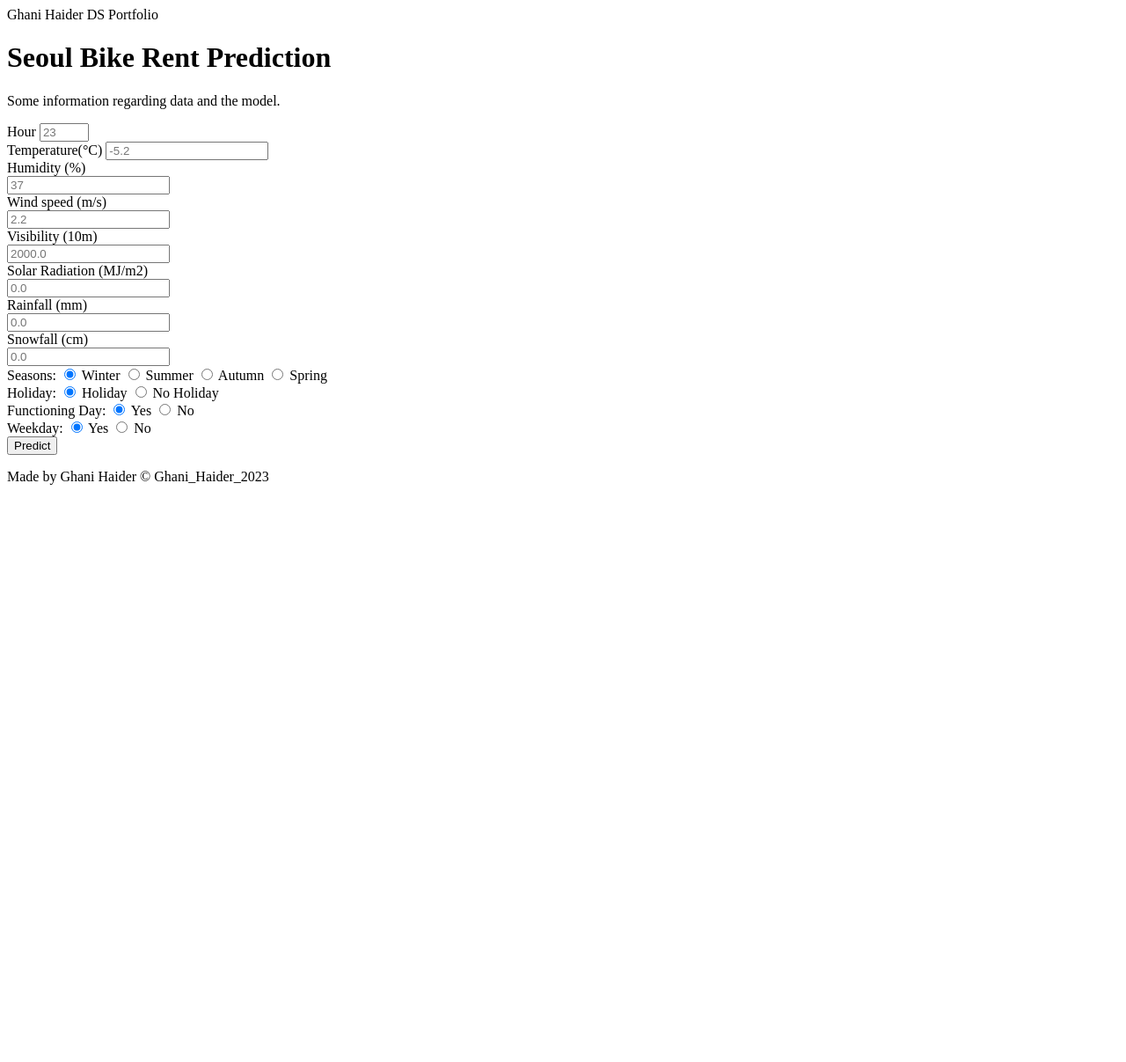
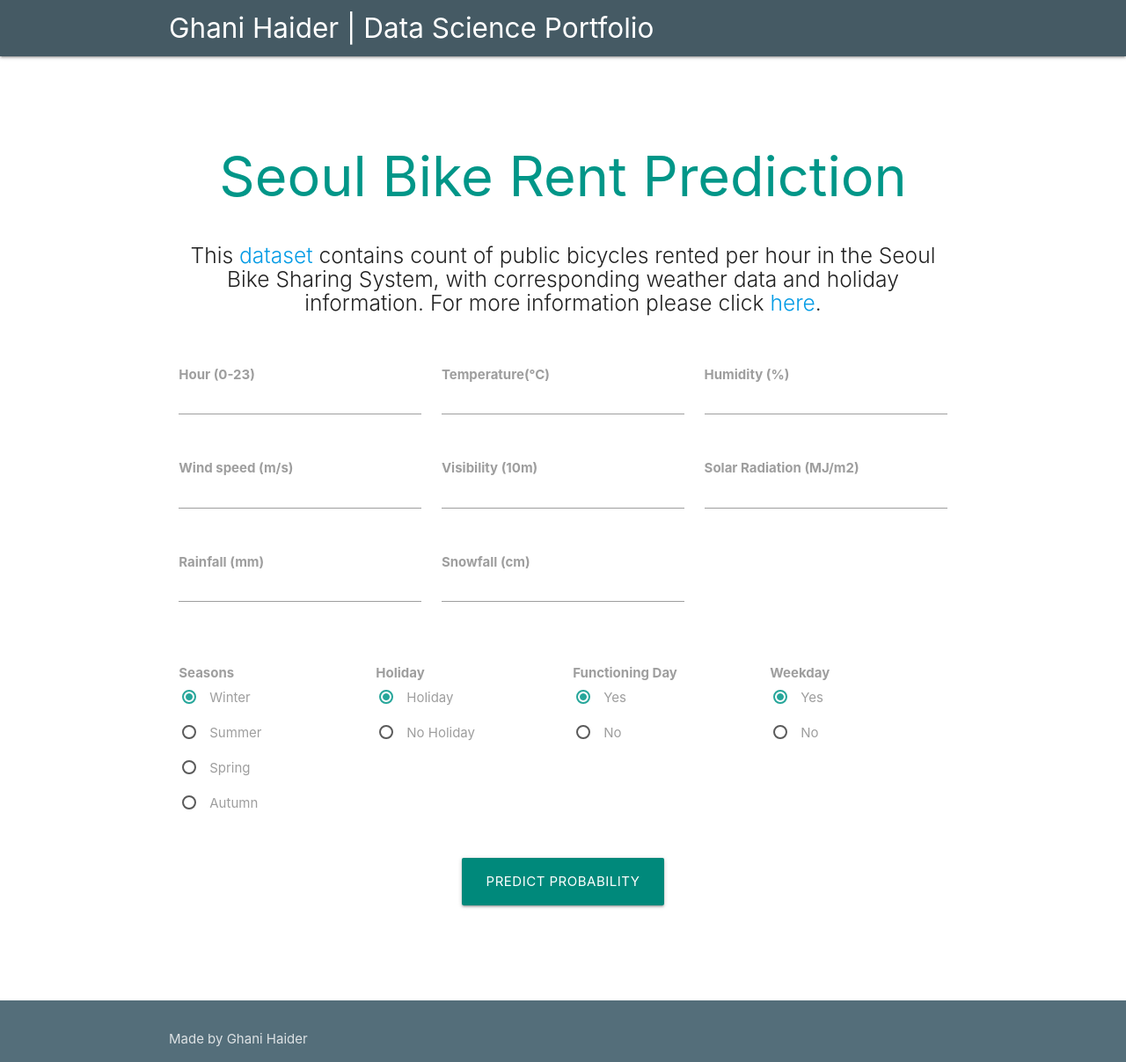
Before and after one commit to Ghani-Haider/Data_Science_Portfolio, a Flask app: page / in a window 1280 px wide. Shown: the whole page at 88% size. Before the commit the page ends 551 px from the top, so only its background shows below. Run offline with Flask 2, Linux system fonts and the light colour scheme; parts of the project's set-up code (start-up, migrations or seed data) failed here and were passed over.

Commit message:
css added in homepage

```diff
--- a/Regression_Projects/Seoul Bike Rent/app.py
+++ b/Regression_Projects/Seoul Bike Rent/app.py
@@ -24,7 +24,7 @@ def predict():
     # scale and predict
     predicted_val = pipeline.predict(x_input)[0]
     # display the predicted value
-    return render_template('homepage.html', prediction_txt=f"The Predict Value is {predicted_val}")
+    return render_template('homepage.html', prediction_txt=f"The amount of bike rented would be: {predicted_val:.0f}")
 
 
 ### categorical feature encoding to dummmy variables ###
--- a/Regression_Projects/Seoul Bike Rent/templates/homepage.html
+++ b/Regression_Projects/Seoul Bike Rent/templates/homepage.html
@@ -3,98 +3,192 @@
 <head>
     <meta charset="UTF-8">
     <meta http-equiv="X-UA-Compatible" content="IE=edge">
+    <!--Let browser know website is optimized for mobile-->
     <meta name="viewport" content="width=device-width, initial-scale=1.0">
+    <!--Import Google Icon Font-->
+    <link href="https://fonts.googleapis.com/icon?family=Material+Icons" rel="stylesheet">
+    <!--Import materialize.css-->
+    <!-- Compiled and minified CSS -->
+    <link rel="stylesheet" href="https://cdnjs.cloudflare.com/ajax/libs/materialize/1.0.0/css/materialize.min.css">
+    <!-- Page Title -->
     <title>Seoul Bike Prediction</title>
 </head>
 <body>
-    <header>Ghani Haider DS Portfolio</header>
-    <h1>Seoul Bike Rent Prediction</h1>
-    <p>Some information regarding data and the model.</p>
-    <form action="{{url_for('predict')}}" method="post">
-        <div>
+    <nav class="blue-grey darken-2" role="navigation">
+        <div class="nav-wrapper container">
+            <a id="logo-container" href="https://github.com/Ghani-Haider" target="_blank" class="brand-logo">Ghani Haider | Data Science Portfolio</a>
+            <!-- <ul class="right hide-on-med-and-down">
+                <li><a href="#">Navbar Link</a></li>
+            </ul>
+
+            <ul id="nav-mobile" class="sidenav">
+                <li><a href="#">Navbar Link</a></li>
+            </ul>
+            <a href="#" data-target="nav-mobile" class="sidenav-trigger"><i class="material-icons">menu</i></a> -->
+        </div>
+    </nav>
+
+    <div class="section no-pad-bot" id="index-banner">
+        <div class="container">
+            <br><br>
+            <h1 class="header center teal-text darken-1">Seoul Bike Rent Prediction</h1>
+            <div class="row center">
+                <h5 class="header col s12 light">This <a href="https://archive-beta.ics.uci.edu/dataset/560/seoul+bike+sharing+demand" target="_blank">dataset</a> contains count of public bicycles rented per hour in the Seoul Bike Sharing System, with corresponding weather data and holiday information. For more information please click <a href="https://github.com/Ghani-Haider/Data_Science_Portfolio/blob/main/Regression_Projects/Seoul%20Bike%20Rent/Seoul_Bike_Rent.ipynb">here</a>.<br></h5>
+            </div>
+            <!-- form row -->
+            <div class="row">
+            <!-- the order of input matters ! -->
+            <form action="{{url_for('predict')}}" method="post" class="col s12">
+                <div class="row">
                 <!-- hour -->
-            <label for="hour">Hour</label>
-            <input type="number" step="1" min="0" max="23" name="hour" id="hour" placeholder="23" required="required"/>
+                <div class="input-field col s4">
+                    <label for="hour"><b>Hour (0-23)</b></label><br>
+                    <input type="number" step="1" min="0" max="23" name="hour" id="hour" required="required" class="validate"/>
                 </div>
-        <div>
                 <!-- temperature -->
-            <label for="temperature">Temperature(°C)</label>
-            <input type="number" step="any" name="temperature" id="temperature" placeholder="-5.2" required="required" />
+                <div class="input-field col s4">
+                    <label for="temperature"><b>Temperature(°C)</b></label><br>
+                    <input type="number" step="any" name="temperature" id="temperature" required="required" class="validate"/>
                 </div>
-        <div>
                 <!-- humidity -->
-            <label for="humidity">Humidity (%)</label><br>
-            <input type="number" step="any" name="humidity" id="humidity" placeholder="37" required="required" /><br>
+                <div class="input-field col s4">
+                    <label for="humidity"><b>Humidity (%)</b></label><br>
+                    <input type="number" step="any" name="humidity" id="humidity" required="required" class="validate"/><br>
                 </div>
-        <div>
                 <!-- windspeed -->
-            <label for="windspeed">Wind speed (m/s)</label><br>
-            <input type="number" step="any" name="windspeed" id="windspeed" placeholder="2.2" required="required" /><br>
+                <div class="input-field col s4">
+                    <label for="windspeed"><b>Wind speed (m/s)</b></label><br>
+                    <input type="number" step="any" name="windspeed" id="windspeed" required="required" class="validate"/><br>
                 </div>
-        <div>
                 <!-- visibility -->
-            <label for="visibility">Visibility (10m)</label><br>
-            <input type="number" step="any" name="visibility" id="visibility" placeholder="2000.0" required="required" /><br>
+                <div class="input-field col s4">
+                    <label for="visibility"><b>Visibility (10m)</b></label><br>
+                    <input type="number" step="any" name="visibility" id="visibility" required="required" class="validate"/><br>
                 </div>
-        <div>
                 <!-- Solar Radiation -->
-            <label for="solarradiation">Solar Radiation (MJ/m2)</label><br>
-            <input type="number" step="any" name="solarradiation" id="solarradiation" placeholder="0.0" required="required" /><br>
+                <div class="input-field col s4">
+                    <label for="solarradiation"><b>Solar Radiation (MJ/m2)</b></label><br>
+                    <input type="number" step="any" name="solarradiation" id="solarradiation" required="required" class="validate"/><br>
                 </div>
-        <div>
                 <!-- rainfall -->
-            <label for="rainfall">Rainfall (mm)</label><br>
-            <input type="number" step="any" name="rainfall" id="rainfall" placeholder="0.0" required="required" /><br>
+                <div class="input-field col s4">
+                    <label for="rainfall"><b>Rainfall (mm)</b></label><br>
+                    <input type="number" step="any" name="rainfall" id="rainfall" required="required" class="validate"/><br>
                 </div>
-        <div>
                 <!-- snowfall -->
-            <label for="snowfall">Snowfall (cm)</label><br>
-            <input type="number" step="any" name="snowfall" id="snowfall" placeholder="0.0" required="required" /><br>
+                <div class="input-field col s4">
+                    <label for="snowfall"><b>Snowfall (cm)</b></label><br>
+                    <input type="number" step="any" name="snowfall" id="snowfall" required="required" class="validate"/><br>
                 </div>
-        <div>
+            </div>
                 <!-- seasons -->
-            Seasons:
-            <input type="radio" name="seasons" id="winter" value="Winter" checked>
+                <div class="row">
+                <div class="input-field col s3">
+                    <label for="Seasons"><b>Seasons</b></label><br>
+                    <!-- <input type="radio" name="seasons" id="winter" value="Winter" checked>
                     <label for="winter">Winter</label>
                     <input type="radio" name="seasons" id="summer" value="Summer">
                     <label for="summer">Summer</label>
                     <input type="radio" name="seasons" id="autumn" value="Autumn">
                     <label for="autumn">Autumn</label>
                     <input type="radio" name="seasons" id="spring" value="Spring">
-            <label for="spring">Spring</label>
+                    <label for="spring">Spring</label> -->
+                    <p>
+                        <label>
+                            <input class="with-gap" name="seasons" id="Winter" value="Winter" type="radio" checked />
+                            <span>Winter</span>
+                        </label>
+                    </p>
+                    <p>
+                        <label>
+                            <input class="with-gap" name="seasons" id="Summer" value="Summer" type="radio" />
+                            <span>Summer</span>
+                        </label>
+                    </p>
+                    <p>
+                        <label>
+                            <input class="with-gap" name="seasons" id="Spring" value="Spring" type="radio" />
+                            <span>Spring</span>
+                        </label>
+                    </p>
+                    <p>
+                        <label>
+                            <input class="with-gap" name="seasons" id="Autumn" value="Autumn" type="radio" />
+                            <span>Autumn</span>
+                        </label>
+                    </p>
+                </div>
+                <!-- holiday -->
+                <div class="input-field col s3">
+                    <label for="Holiday"><b>Holiday</b></label><br>
+                    <p>
+                        <label>
+                            <input class="with-gap" name="Holiday" id="Holiday" value="Holiday" type="radio" checked />
+                            <span>Holiday</span>
+                        </label>
+                    </p>
+                    <p>
+                        <label>
+                            <input class="with-gap" name="Holiday" id="No Holiday" value="No Holiday" type="radio" />
+                            <span>No Holiday</span>
+                        </label>
+                    </p>
+                </div>
+                <!-- functioning day -->
+                <div class="input-field col s3">
+                    <label for="Functioning Day"><b>Functioning Day</b></label><br>
+                    <p>
+                        <label>
+                            <input class="with-gap" name="functioningday" id="functioningday Yes" value="Yes" type="radio" checked />
+                            <span>Yes</span>
+                        </label>
+                    </p>
+                    <p>
+                        <label>
+                            <input class="with-gap" name="functioningday" id="functioningday No" value="No" type="radio" />
+                            <span>No</span>
+                        </label>
+                    </p>
+                </div>
+                <!-- weekday -->
+                <div class="input-field col s3">
+                    <label for="Weekday"><b>Weekday</b></label><br>
+                    <p>
+                        <label>
+                            <input class="with-gap" name="weekday" id="weekday Yes" value="Yes" type="radio" checked />
+                            <span>Yes</span>
+                        </label>
+                    </p>
+                    <p>
+                        <label>
+                            <input class="with-gap" name="weekday" id="weekday No" value="No" type="radio" />
+                            <span>No</span>
+                        </label>
+                    </p>
+                </div>
+                </div>
+
+                <div class="row center">
+                    <!-- button for prediction -->
+                    <button type="submit" class="btn-large waves-effect waves-light teal darken-1">Predict Probability</button>
+                </div>
+            </form>
+        </div>
+        <!-- predicted value to be displayed -->
+        <br><h4 align="center"<b>{{prediction_txt}}</b></h4>
+        <br>
     </div>
     <div>
-            <!-- holiday -->
-            Holiday:
-            <input type="radio" name="holiday" id="holiday" value="Holiday" checked>
-            <label for="holiday">Holiday</label>
-            <input type="radio" name="holiday" id="no holiday" value="No Holiday">
-            <label for="no holiday">No Holiday</label>
+    <!-- footer -->
+    <footer class="page-footer blue-grey darken-1">
+        <div class="footer-copyright blue-grey darken-1">
+            <div class="container">
+                Made by Ghani Haider<!--  &#169; Ghani_Haider_2023 -->
             </div>
-        <div>
-            <!-- functioning day -->
-            Functioning Day:
-            <input type="radio" name="functioningday" id="functioningday Yes" value="Yes" checked>
-            <label for="functioningday Yes">Yes</label>
-            <input type="radio" name="functioningday" id="functioningday No" value="No">
-            <label for="functioningday No">No</label>
         </div>
-        <div>
-            <!-- weekday -->
-            Weekday:
-            <input type="radio" name="weekday" id="weekday Yes" value="Yes" checked>
-            <label for="weekday Yes">Yes</label>
-            <input type="radio" name="weekday" id="weekday No" value="No">
-            <label for="weekday No">No</label>
-        </div>
-        <div>
-            <!-- button for prediction -->
-            <button type="submit">Predict</button>
-        </div>
-    </form>
-    {{prediction_txt}}
-    <footer>
-        <p>Made by Ghani Haider &#169; Ghani_Haider_2023</p>
     </footer>
+    <!--JavaScript at end of body for optimized loading-->
+    <!-- Compiled and minified JavaScript -->
+    <script src="https://cdnjs.cloudflare.com/ajax/libs/materialize/1.0.0/js/materialize.min.js"></script>
 </body>
 </html>
```
Lines whose indentation alone changed are shown as unchanged.
